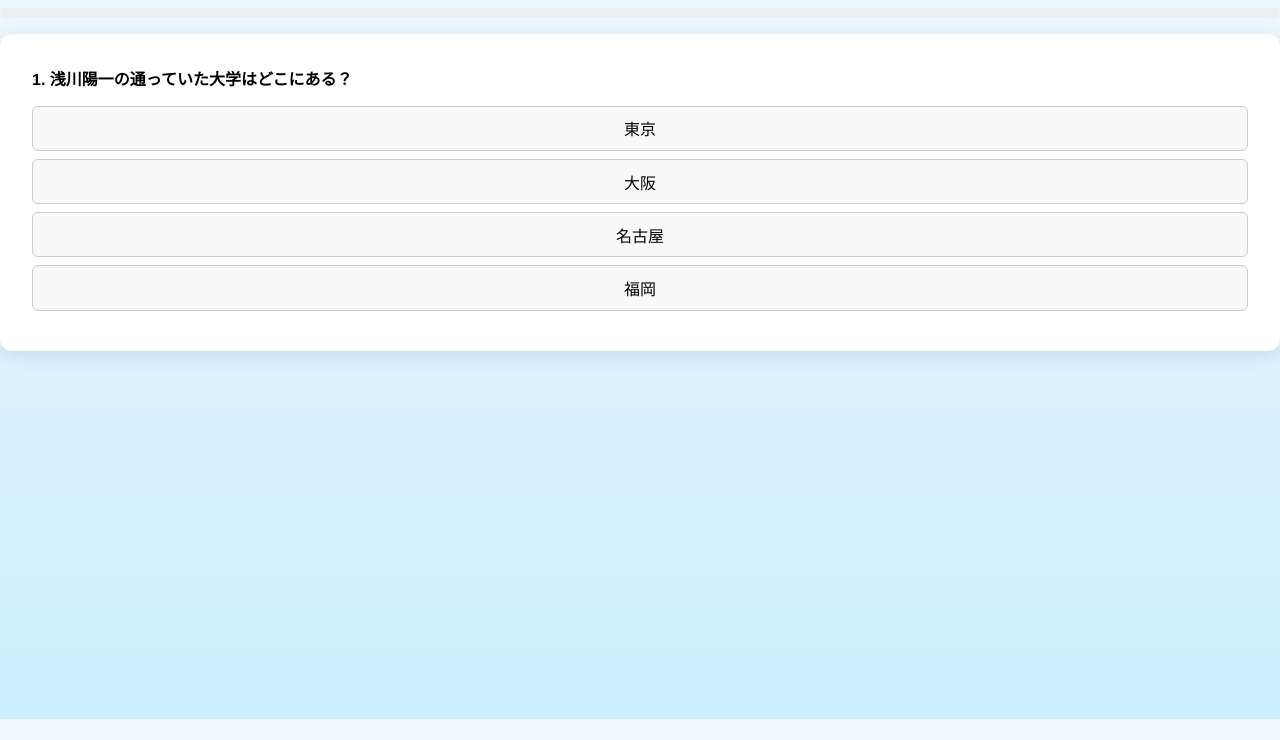
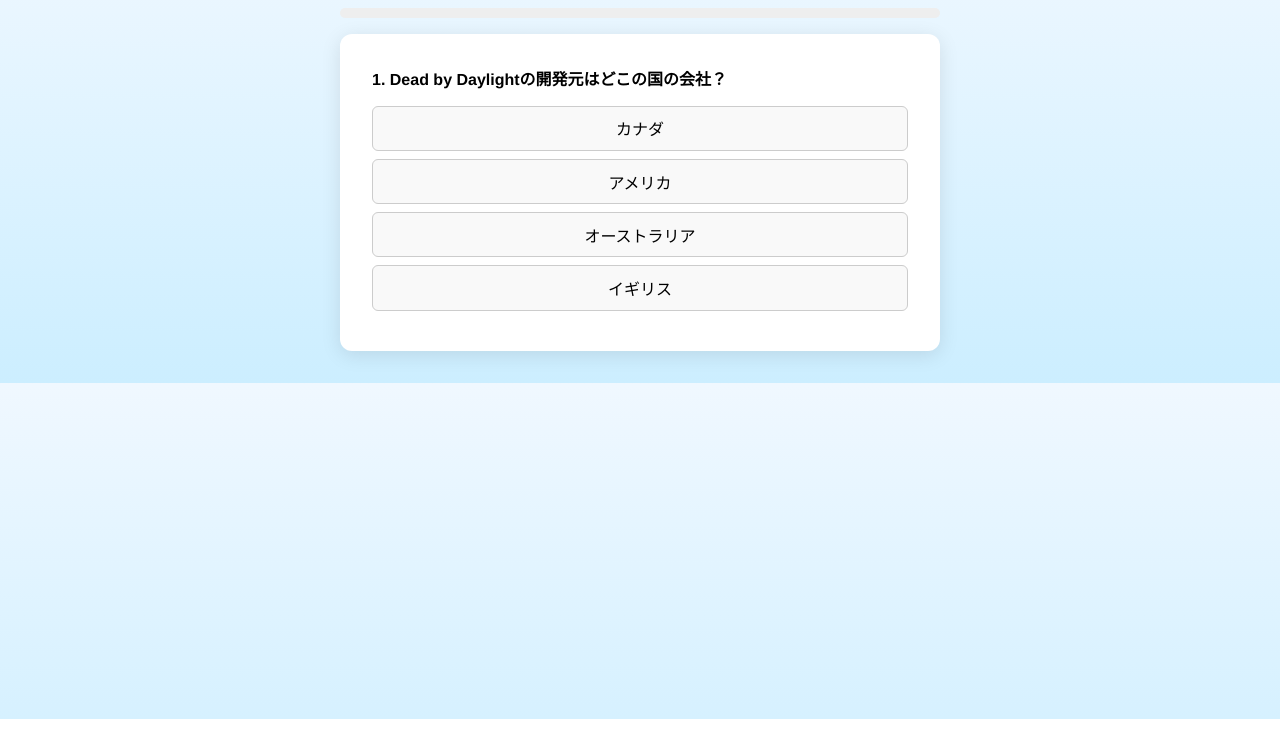
Before and after one commit to u-pos/yoichi-quiz, a plain HTML site: page index2.html in a window 1280 px wide. Shown: the part 81-821 px from the top of the page. After the commit the page ends 800 px from the top, so only its background shows below. Drawn offline with Linux system fonts and the light colour scheme.

Commit message:
index2.html を更新

```diff
--- a/index2.html
+++ b/index2.html
@@ -3,20 +3,16 @@
 <head>
 <meta charset="UTF-8" />
 <meta name="viewport" content="width=device-width, initial-scale=1" />
-<title>浅川陽一クイズ 豪華版</title>
+<title>Dead by Daylightクイズ</title>
 <style>
-  html, body {
-  height: 100%;
-  margin: 0;
-  padding: 0;
-}
-
-body {
-  font-family: 'Helvetica Neue', Helvetica, Arial, sans-serif;
-  background: linear-gradient(to bottom, #f0f8ff, #cceeff);
-  transition: background-color 0.8s ease;
-  min-height: 100vh;
-}
+  body {
+    font-family: 'Helvetica Neue', Helvetica, Arial, sans-serif;
+    background: linear-gradient(to bottom, #f0f8ff, #cceeff);
+    max-width: 600px;
+    margin: 1rem auto;
+    padding: 0 1rem;
+    transition: background-color 0.8s ease;
+  }
   h1 {
     text-align: center;
   }
@@ -77,7 +73,6 @@
     margin: 2rem auto 1rem;
     display: block;
   }
-  /* 正解アニメーション */
   .correct {
     animation: correctPulse 0.5s ease;
     background-color: #c8f7c5 !important;
@@ -87,7 +82,6 @@
     50% { background-color: #a5e3a2; }
     100% { background-color: #c8f7c5; }
   }
-  /* 不正解アニメーション */
   .wrong {
     animation: wrongShake 0.4s ease;
     background-color: #f7c5c5 !important;
@@ -100,7 +94,7 @@
 </style>
 </head>
 <body>
-<h1>浅川陽一クイズ</h1>
+<h1>Dead by Daylightクイズ</h1>
 <div id="progressBar"><div id="progress"></div></div>
 <div id="quiz"></div>
 <div id="result"></div>
@@ -113,16 +107,56 @@
 
 <script>
 const questions = [
-  { q: "浅川陽一の通っていた大学はどこにある？", o: ["東京", "大阪", "名古屋", "福岡"], a: 0 },
-  { q: "浅川陽一が大学時代に属していた学部は？", o: ["造船工学部", "海洋生物学部", "医学部", "薬学部"], a: 1 },
-  { q: "浅川陽一は教授を辞めた後、どの組織に所属していた？", o: ["政府機関", "大手新聞社", "民間企業の調査部", "造船関連企業"], a: 1 },
-  { q: "浅川陽一が取材していたのは主に何に関すること？", o: ["政治スキャンダル", "環境問題", "犯罪と陰謀", "芸能ニュース"], a: 2 },
-  { q: "浅川陽一がデッドバイデイライトの世界に巻き込まれたきっかけは？", o: ["謎の事故", "取材中の事件", "家族を守るため", "旅行中の遭遇"], a: 1 },
-  { q: "浅川陽一が研究しなかったものは次のうちどれ？", o: ["民族史", "超心理学", "神学", "哲学"], a: 3 },
-  { q: "陽一の研究によると、スコットランドの灯台近くで何人のビデオブロガーが失踪した？", o: ["4人", "5人", "6人", "7人"], a: 0 },
-  { q: "浅川陽一が得意とする能力は？", o: ["格闘技", "調査と分析", "ステルス行動", "医療知識"], a: 1 },
-  { q: "浅川陽一はどんなタイプの人間関係を築く？", o: ["独立独歩", "仲間との強い絆", "競争的な関係", "無関心"], a: 1 },
-  { q: "浅川陽一の人生に影響を与えたのは？", o: ["幼少期の体験", "大学時代の恩師", "戦場経験", "仕事での失敗"], a: 0 }
+  {
+    q: "Dead by Daylightの開発元はどこの国の会社？",
+    o: ["カナダ", "アメリカ", "オーストラリア", "イギリス"],
+    a: 0
+  },
+  {
+    q: "Dead by Daylightに登場するキラー「レイス」の本名は？",
+    o: ["フェリックス・リックス", "フィリップ・オジョモ", "ポール・モルガン", "トーマス・リース"],
+    a: 1
+  },
+  {
+    q: "Dead by Daylightの発売初日に対応していたプラットフォームはどれ？",
+    o: ["PCとPlayStation 4", "PCのみ", "PCとXbox One", "PlayStation 4とXbox One"],
+    a: 1
+  },
+  {
+    q: "Dead by Daylightのキラー「ナース」の本名は？",
+    o: ["サリー・スミスソン", "ペニー・ライス", "リサ・シャーマン", "メアリー・ジョーンズ"],
+    a: 0
+  },
+  {
+    q: "キラー「ドレッジ」と「ナイト」の間にリリースされたのは誰？",
+    o: ["スカルマーチャント", "ウェスカー", "シンギュラリティ", "ネメシス"],
+    a: 1
+  },
+  {
+    q: "ドクターと一緒に実装されたサバイバーは誰？",
+    o: ["ケイト・デンソン", "ビル・ウィリアムズ", "エース・ヴィスコンティ", "フェン・ミン"],
+    a: 3
+  },
+  {
+    q: "スカルマーチャントがDead by Daylightに実装された年は？",
+    o: ["2021年", "2022年", "2023年", "2024年"],
+    a: 2
+  },
+  {
+    q: "Dead by Daylightで「ザ・ヒルビリー」の本名は？",
+    o: ["サイモン・リード", "マックス・トンプソン・ジュニア", "エドワード・カーミット", "マーク・ヒル"],
+    a: 1
+  },
+  {
+    q: "Dead by Daylightの音楽やサウンドデザインを担当しているのは誰？",
+    o: ["マーク・ロウレンス", "ミシェル・メイソン", "グレッグ・エリス", "サイモン・ヴィクランド"],
+    a: 3
+  },
+  {
+    q: "Dead by Daylightの世界観で、サバイバーたちを異世界に誘う「エンティティ」は元々何に由来する？",
+    o: ["古代神話の闇の神", "人間の恐怖の集合体", "宇宙の混沌の象徴", "死者の魂の集合体"],
+    a: 1
+  }
 ];
 
 let currentIndex = 0;
@@ -130,24 +164,16 @@
 
 function playSound(id) {
   const audio = document.getElementById(id);
+  if (!audio) return;
   audio.currentTime = 0;
-  audio.play();
+  audio.play().catch(e => {
+    console.log("音再生エラー:", e);
+  });
 }
 
 function updateProgress() {
-  // 問題が終わってる場合は100%にする
   const percent = currentIndex >= questions.length ? 100 : (currentIndex / questions.length) * 100;
   document.getElementById("progress").style.width = percent + "%";
-}
-
-function setBackgroundFlash(color) {
-  document.body.style.backgroundColor = color;
-  document.documentElement.style.backgroundColor = color; // htmlタグにも設定
-
-  setTimeout(() => {
-    document.body.style.backgroundColor = "";
-    document.documentElement.style.backgroundColor = "";
-  }, 800);
 }
 
 function showQuestion() {
@@ -168,7 +194,6 @@
       )
       .join("");
 
-  // ハイライト解除
   setTimeout(() => {
     document.querySelectorAll(".options button").forEach(btn => btn.blur());
   }, 0);
@@ -185,11 +210,9 @@
     optionButtons[selected].classList.add("wrong");
     optionButtons[selected].innerHTML += " ❌";
     playSound("sound-wrong");
-    setBackgroundFlash("#ffcccc"); // 赤背景
   } else {
     score++;
     playSound("sound-correct");
-    setBackgroundFlash("#ccffcc"); // 緑背景
   }
 
   optionButtons.forEach(btn => btn.disabled = true);
@@ -201,7 +224,7 @@
     } else {
       showResult();
       playSound("sound-finish");
-      updateProgress(); // 終了後にプログレスバー100%に更新
+      updateProgress();
     }
   }, 2000);
 }
@@ -214,13 +237,14 @@
 }
 
 function shareOnX() {
-  const text = `浅川陽一クイズで ${score}/${questions.length} 問正解！引用かリツイートで結果を投稿してね！`;
-  const url = "https://u-pos.github.io/yoichi-quiz";
+  const text = `Dead by Daylightクイズで ${score}/${questions.length} 問正解！引用かリツイートで結果を投稿してね！`;
+  const url = "https://u-pos.github.io/yoichi-quiz"; // URLは適宜変更してください
   const shareUrl = `https://twitter.com/intent/tweet?text=${encodeURIComponent(
     text
   )}&url=${encodeURIComponent(url)}`;
   window.open(shareUrl, "_blank");
 }
+
 showQuestion();
 </script>
 </body>
```
